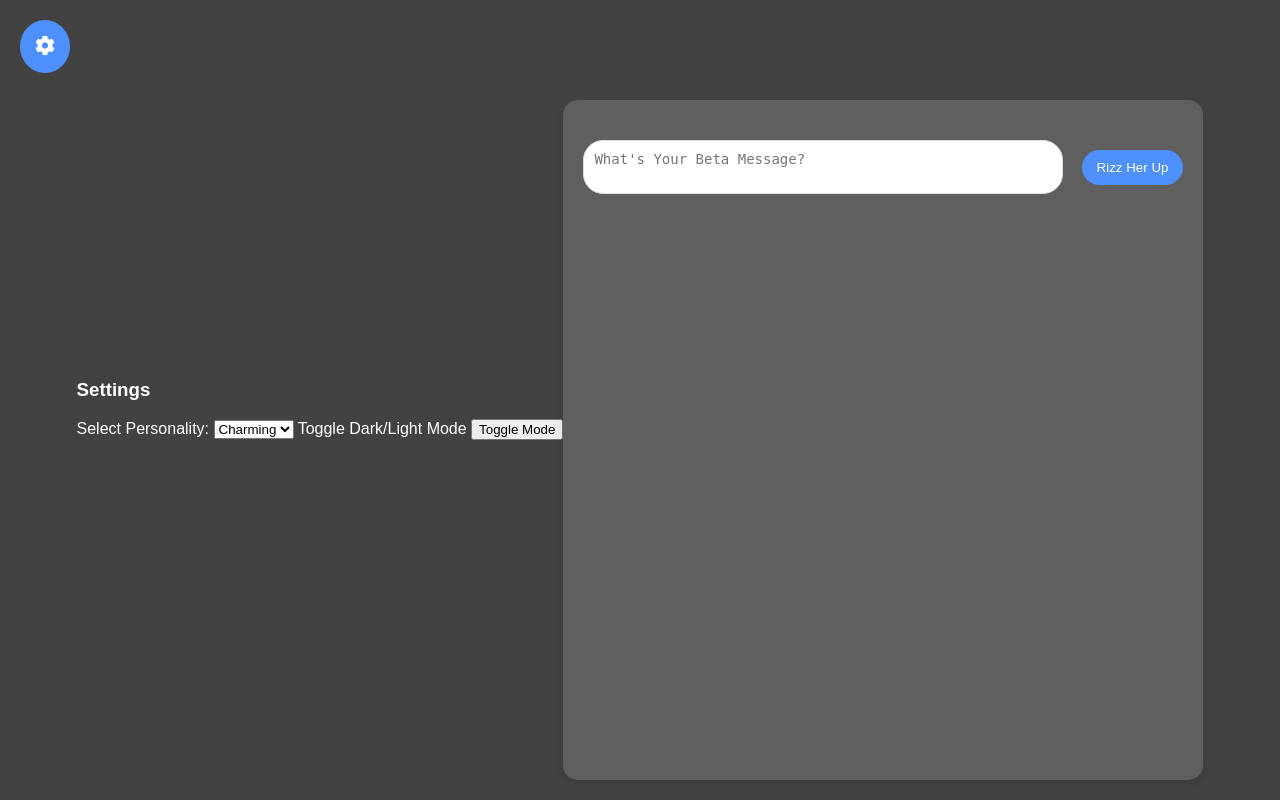
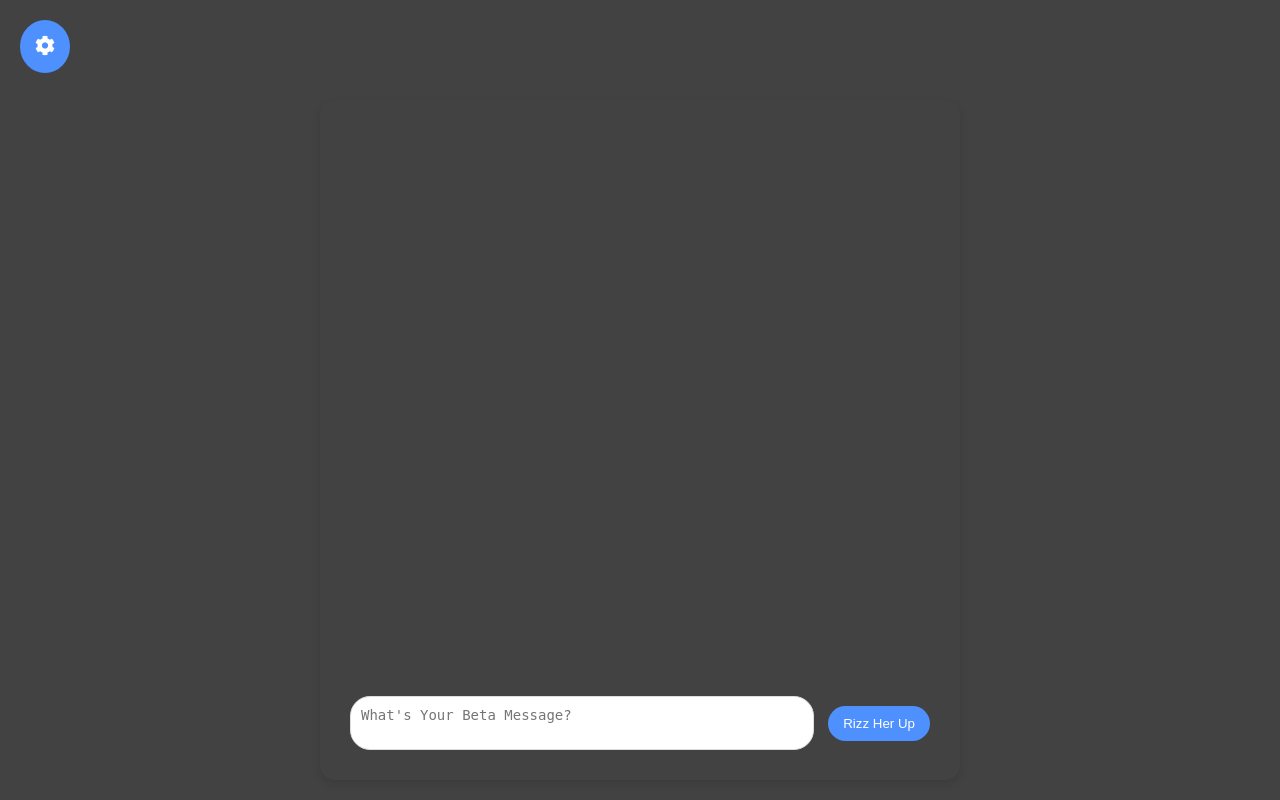
Before and after one commit to ChrisBastajian/RIZZAPP, a Python web app: template templates/index.html in a window 1280 px wide. Run offline with Jinja, Linux system fonts and the light colour scheme; the template is opened without the code that fills it, so the values that code supplies are empty.

Commit message:
updated to last change that broke them

```diff
--- a/templates/styles.css
+++ b/static/styles.css
@@ -63,11 +63,6 @@ body.light-mode {
 }
 
 /* Chat Log */
-    background-color: #fff;
-    display: flex;
-    flex-direction: column;
-}
-
 .chat-log {
     flex-grow: 1;
     overflow-y: auto;
@@ -118,8 +113,12 @@ body.light-mode {
     justify-content: space-between;
     align-items: center;
     margin-top: 20px;
+    width: 100%;
+    padding: 10px;
+    box-sizing: border-box;
 }
 
+/* Input Box Styling */
 .input-box textarea {
     width: 80%;
     padding: 10px;
@@ -146,6 +145,18 @@ body.light-mode {
 
 /* Settings Menu Styles */
 .settings-menu {
+    position: absolute;
+    top: 60px; /* Positioned below the cog */
+    left: 20px;
+    background-color: #f5f5f5;
+    padding: 20px;
+    border-radius: 8px;
+    box-shadow: 0px 4px 10px rgba(0, 0, 0, 0.1);
+    max-width: 300px;
+    display: none; /* Hidden by default */
+}
+
+}
 =======
 /* Settings Button (Cog Icon) */
 .settings-button {
--- a/templates/index.html
+++ b/templates/index.html
@@ -4,8 +4,8 @@
     <meta charset="UTF-8">
     <meta name="viewport" content="width=device-width, initial-scale=1.0">
     <title>RizzApp</title>
-    <link rel="icon" type="image/x-icon" href="/images/favicon.png">
-    <link rel="stylesheet" href="styles.css">
+    <link rel="stylesheet" href="/static/styles.css">
+    <link rel="icon" type="image/x-icon" href="/static/images/favicon.png">
     <link rel="stylesheet" href="https://cdnjs.cloudflare.com/ajax/libs/font-awesome/5.15.4/css/all.min.css">
 </head>
 <body class="dark-mode">
```
Also changed, not shown: static/images/favicon.png (renamed from images/favicon.png).
